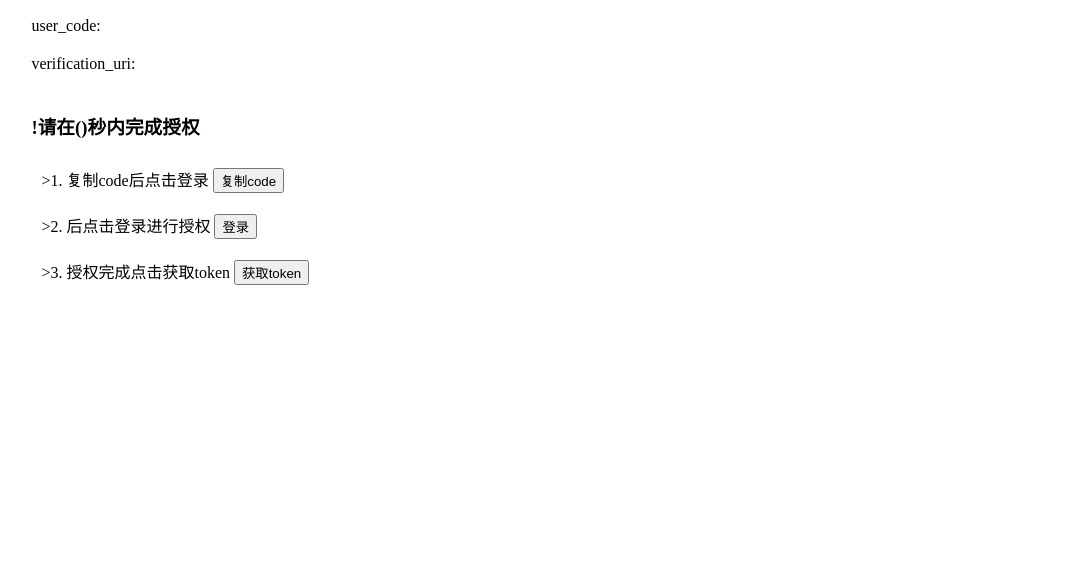
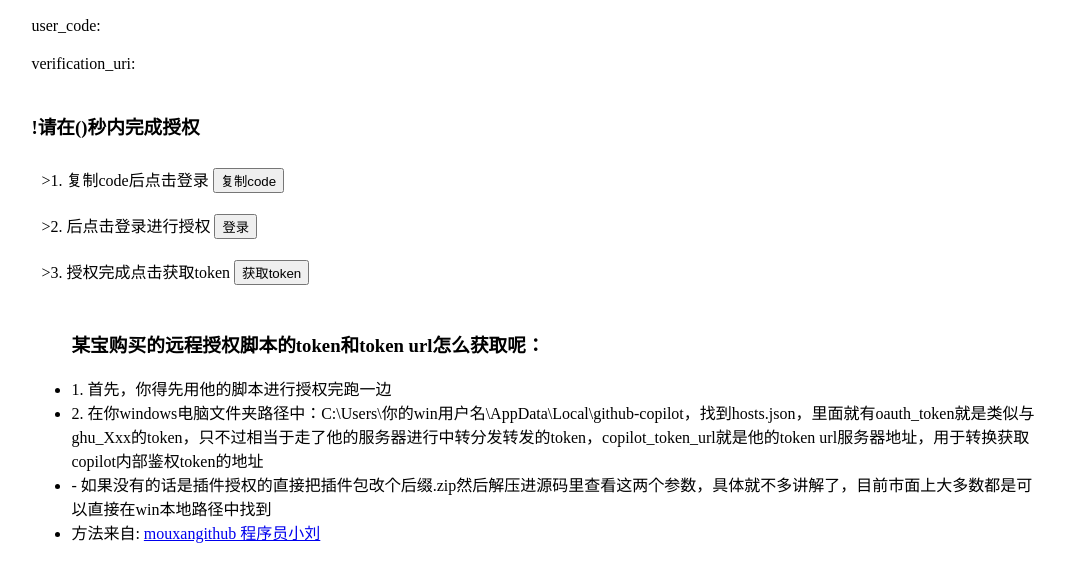
Before and after one commit to shuaiBi903/Copilot-Serve-NestJs, a website: page html/index.html in a window 1280 px wide. Shown: the part 138-720 px from the top of the page, without its empty margins (103-1168 px from the left). Drawn offline with Linux system fonts and the light colour scheme.

Commit message:
更新获取token方式

```diff
--- a/html/index.html
+++ b/html/index.html
@@ -51,6 +51,17 @@
             <button id="token">获取token</button>
             <div id="showToken"></div>
         </div>
+        <ul>
+            <h3>某宝购买的远程授权脚本的token和token url怎么获取呢：</h3>
+            <li class="li"> 1. 首先，你得先用他的脚本进行授权完跑一边</li>
+            <li class="li"> 2.
+                在你windows电脑文件夹路径中：C:\Users\你的win用户名\AppData\Local\github-copilot，找到hosts.json，里面就有oauth_token就是类似与ghu_Xxx的token，只不过相当于走了他的服务器进行中转分发转发的token，copilot_token_url就是他的token
+                url服务器地址，用于转换获取copilot内部鉴权token的地址
+            </li>
+            <li class="li"> - 如果没有的话是插件授权的直接把插件包改个后缀.zip然后解压进源码里查看这两个参数，具体就不多讲解了，目前市面上大多数都是可以直接在win本地路径中找到</li>
+            <li> 方法来自: <a href="https://github.com/mouxans/copilot-api"> mouxangithub 程序员小刘</a></li>
+        </ul>
+
     </div>
     <script>
         // 获取url的参数
```
Also changed, not shown: README.md.
